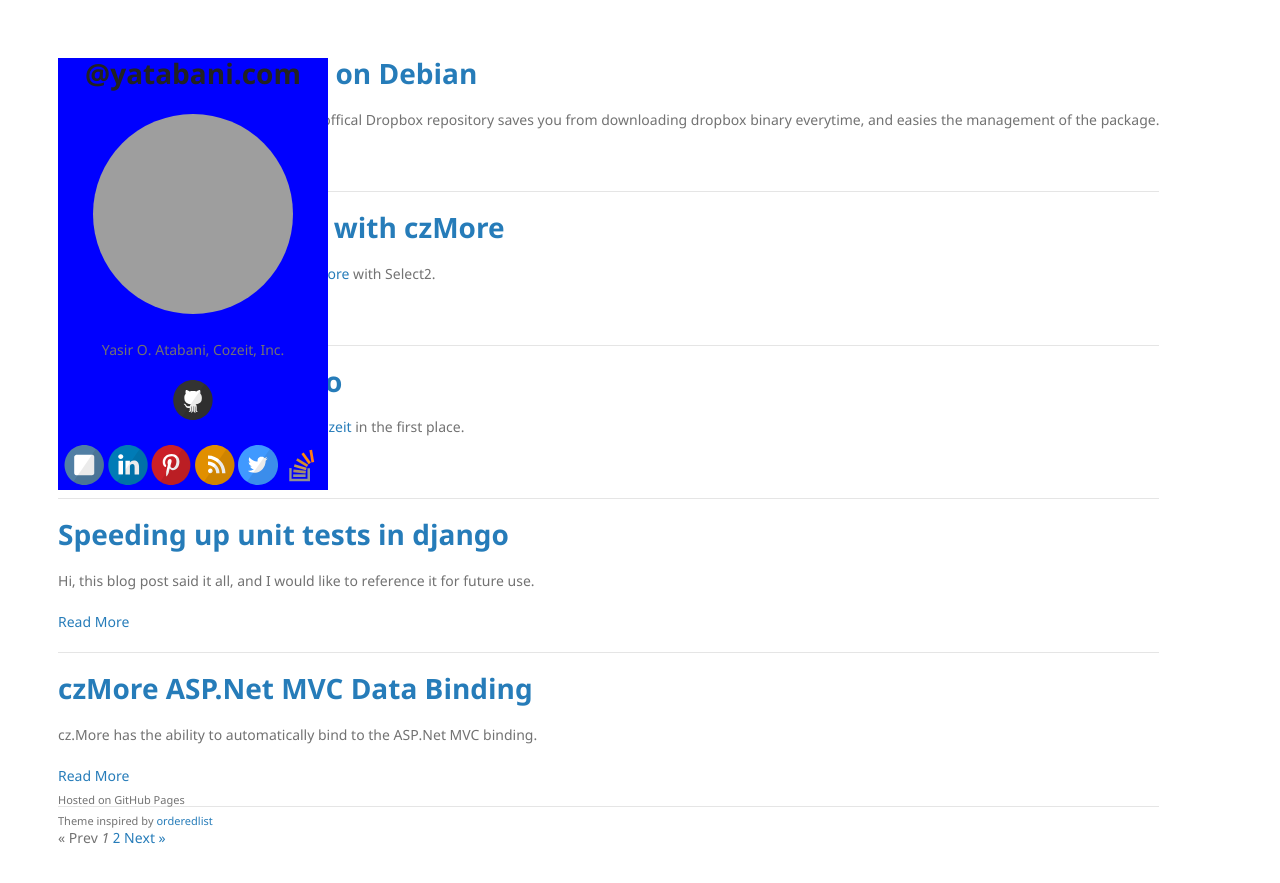
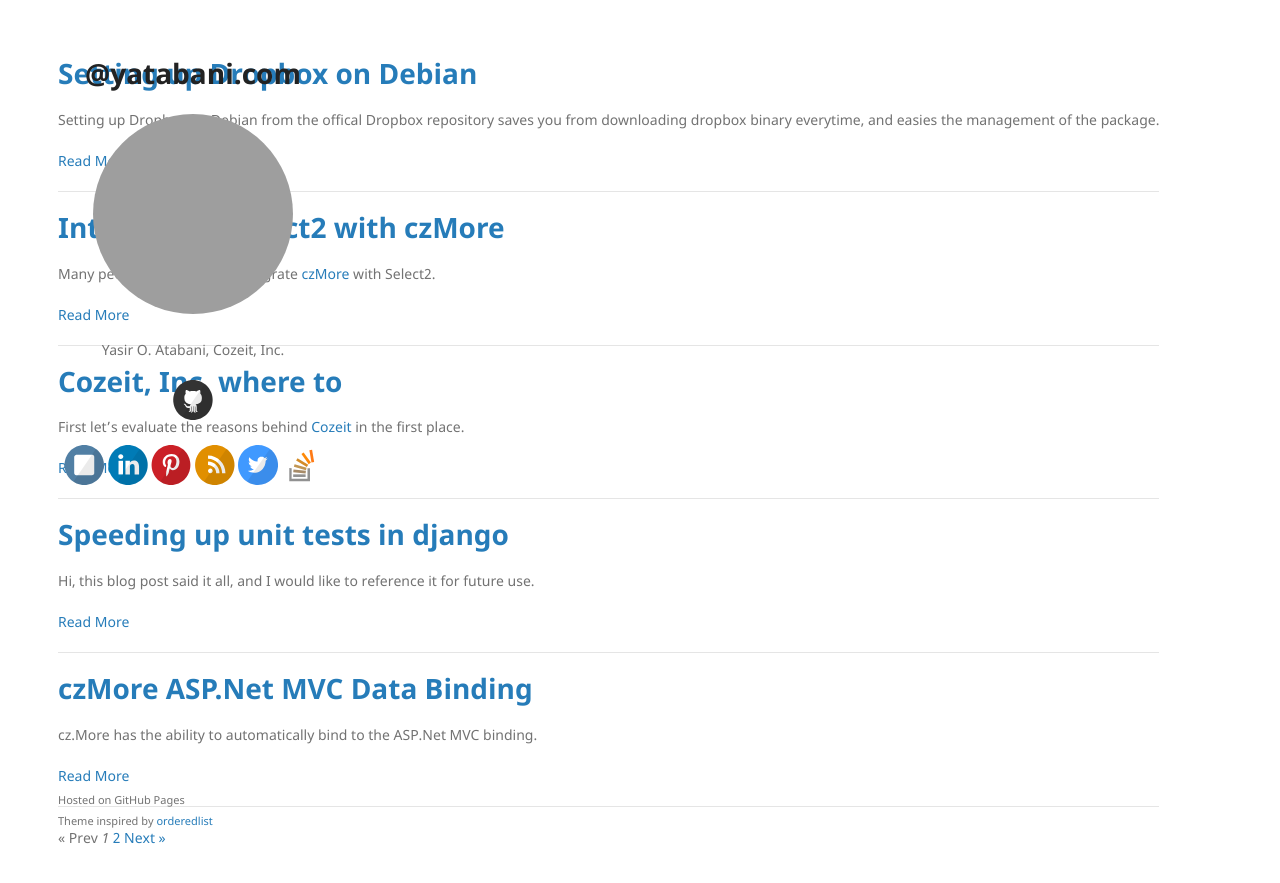
Before and after one commit to yatabani/yatabani.github.io, a Jekyll site: the page built from index.html, in a window 1280 px wide. Shown: the top 883 px of the page. Built offline with Jekyll 4.4.1, drawn with Linux system fonts in a browser that asks for light colours; the list of posts is cut into pages by our own code; grey boxes are pictures that could not be loaded.

Commit message:
Update jekyll-theme-minimal.scss

```diff
--- a/_sass/jekyll-theme-minimal.scss
+++ b/_sass/jekyll-theme-minimal.scss
@@ -108,7 +108,6 @@
   width:270px;
   float:left;
   position:fixed;
-  background:blue;
   -webkit-font-smoothing:subpixel-antialiased;
 }
 
@@ -176,7 +175,12 @@
   float:left;
   padding-bottom:50px;
 }
-
+.sidebar {
+    float:left;
+    width:280px;
+    background: #3d4f5d;
+    color: #fff;
+}
 small {
   font-size:11px;
 }
```
